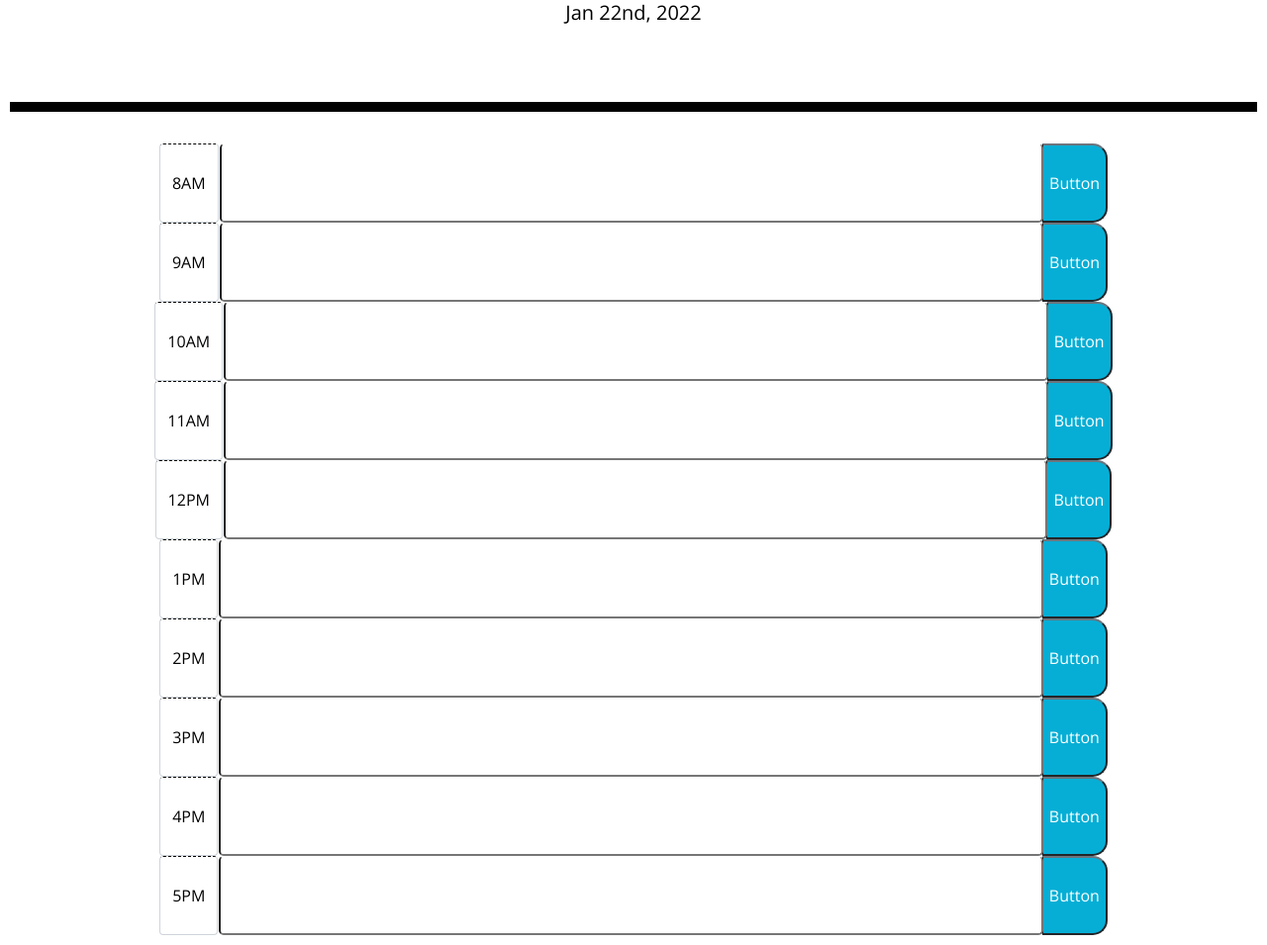
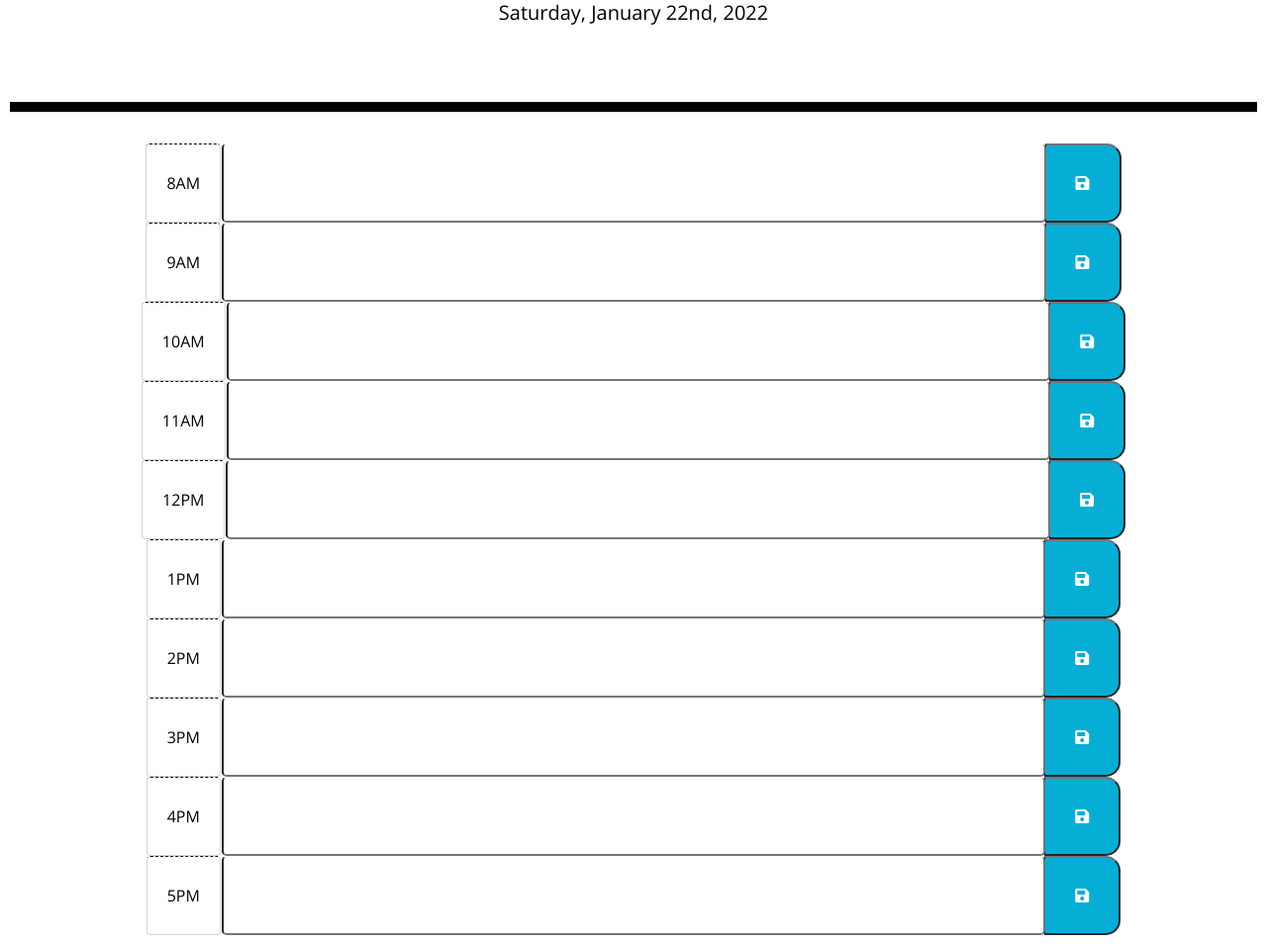
Before and after one commit to aagarc9/workday-tasksplanner, a plain HTML site: page index.html in a window 1280 px wide. Shown: the part 201-1156 px from the top of the page at 99% size. Drawn offline with nearby package versions, Linux system fonts and the light colour scheme.

Commit message:
Update to JS storage

```diff
--- a/assets/script.js
+++ b/assets/script.js
@@ -1,2 +1,12 @@
+const inputValue = document.getElementById("input");
+
+const button = document.getElementById("btn");
+
+button.onclick = function () {
+    const text = inputValue.value;
+
+    console.log(text)
+}
+
 var today = moment();
-$("#currentDay").text(today.format("MMM Do, YYYY"));
+$("#currentDay").text(today.format("dddd, MMMM Do, YYYY"));
--- a/assets/style.css
+++ b/assets/style.css
@@ -32,7 +32,7 @@ body {
   }
 
   .row {
-    white-space: nowrap;
+    white-space: pre-wrap;
     height: 80px;
     border-top: 1px solid white;
     margin-left: 1px;
@@ -42,7 +42,7 @@ body {
     background-color: #ffffff;
     color: #000000;
     border-top: 1px dashed #000000;
-    text-align: end;
+    padding: 20px;
   }
 
   .past {
@@ -67,6 +67,7 @@ body {
     background-color: #06aed5;
     color: white;
     margin-left: 14px;
+    padding: 30px;
   }
 
   .saveBtn i:hover {
--- a/index.html
+++ b/index.html
@@ -31,53 +31,53 @@
     <div class="container time-block">
         <div class="input-group input-group-lg justify-content-center">
           <span class="input-group-text hour" id="inputGroup-sizing-lg">8AM</span>
-          <input type="text" class="form-control-lg col-md-9 row description">
-          <button class="btn-outline-secondary saveBtn " type="button">Button</button>
+          <input type="text" class="form-control-lg col-md-9 row" id="input">
+          <button class="btn-outline-secondary saveBtn" id="btn" type="button"><i class="fas fa-save"></i></button>
         </div>
         <div class="input-group input-group-lg justify-content-center">
           <span class="input-group-text hour" id="inputGroup-sizing-lg">9AM</span>
-          <input type="text" class="form-control-lg col-md-9 row description">
-          <button class="btn-outline-secondary saveBtn " type="button">Button</button>
+          <input type="text" class="form-control-lg col-md-9 row " id="input">
+          <button class="btn-outline-secondary saveBtn" id="btn" type="button"><i class="fas fa-save"></i></button>
         </div>
         <div class="input-group input-group-lg justify-content-center">
           <span class="input-group-text hour" id="inputGroup-sizing-lg">10AM</span>
-          <input type="text" class="form-control-lg col-md-9 row description">
-          <button class="btn-outline-secondary saveBtn " type="button">Button</button>
+          <input type="text" class="form-control-lg col-md-9 row"id="input">
+          <button class="btn-outline-secondary saveBtn" id="btn" type="button"><i class="fas fa-save"></i></button>
         </div>
         <div class="input-group input-group-lg justify-content-center">
           <span class="input-group-text hour" id="inputGroup-sizing-lg">11AM</span>
-          <input type="text" class="form-control-lg col-md-9 row description">
-          <button class="btn-outline-secondary saveBtn " type="button">Button</button>
+          <input type="text" class="form-control-lg col-md-9 row"id="input">
+          <button class="btn-outline-secondary saveBtn" id="btn" type="button"><i class="fas fa-save"></i></button>
         </div>
         <div class="input-group input-group-lg justify-content-center">
           <span class="input-group-text hour" id="inputGroup-sizing-lg">12PM</span>
-          <input type="text" class="form-control-lg col-md-9 row description">
-          <button class="btn-outline-secondary saveBtn " type="button">Button</button>
+          <input type="text" class="form-control-lg col-md-9 row" id="input">
+          <button class="btn-outline-secondary saveBtn" id="btn" type="button"><i class="fas fa-save"></i></button>
         </div>
         <div class="input-group input-group-lg justify-content-center">
           <span class="input-group-text hour" id="inputGroup-sizing-lg">1PM</span>
-          <input type="text" class="form-control-lg col-md-9 row description">
-          <button class="btn-outline-secondary saveBtn " type="button">Button</button>
+          <input type="text" class="form-control-lg col-md-9 row" id="input">
+          <button class="btn-outline-secondary saveBtn" id="btn" type="button"><i class="fas fa-save"></i></button>
         </div>
         <div class="input-group input-group-lg justify-content-center">
           <span class="input-group-text hour" id="inputGroup-sizing-lg">2PM</span>
-          <input type="text" class="form-control-lg col-md-9 row description">
-          <button class="btn-outline-secondary saveBtn " type="button">Button</button>
+          <input type="text" class="form-control-lg col-md-9 row" id="input">
+          <button class="btn-outline-secondary saveBtn" id="btn" type="button"><i class="fas fa-save"></i></button>
         </div>
         <div class="input-group input-group-lg justify-content-center">
           <span class="input-group-text hour" id="inputGroup-sizing-lg">3PM</span>
-          <input type="text" class="form-control-lg col-md-9 row description">
-          <button class="btn-outline-secondary saveBtn " type="button">Button</button>
+          <input type="text" class="form-control-lg col-md-9 row" id="input">
+          <button class="btn-outline-secondary saveBtn" id="btn" type="button"><i class="fas fa-save"></i></button>
         </div>
         <div class="input-group input-group-lg justify-content-center">
           <span class="input-group-text hour" id="inputGroup-sizing-lg">4PM</span>
-          <input type="text" class="form-control-lg col-md-9 row description">
-          <button class="btn-outline-secondary saveBtn " type="button">Button</button>
+          <input type="text" class="form-control-lg col-md-9 row" id="input">
+          <button class="btn-outline-secondary saveBtn" id="btn" type="button"><i class="fas fa-save"></i></button>
         </div>
         <div class="input-group input-group-lg justify-content-center">
           <span class="input-group-text hour" id="inputGroup-sizing-lg">5PM</span>
-          <input type="text" class="form-control-lg col-md-9 row description">
-          <button class="btn-outline-secondary saveBtn " type="button">Button</button>
+          <input type="text" class="form-control-lg col-md-9 row" id="input">
+          <button class="btn-outline-secondary saveBtn" id="btn" type="button"><i class="fas fa-save"></i></button>
       </section>
     </div>
     <script src="https://cdnjs.cloudflare.com/ajax/libs/jquery/3.2.1/jquery.min.js"></script>
```
